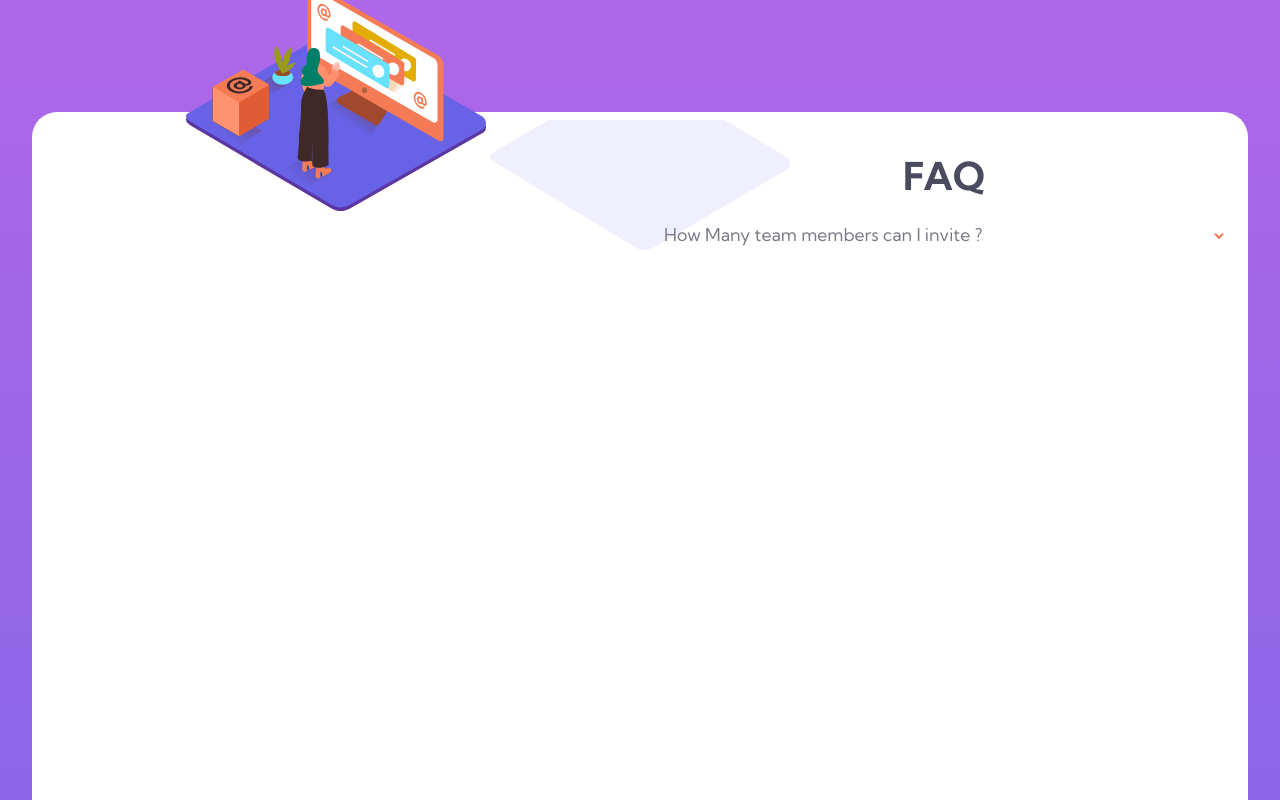
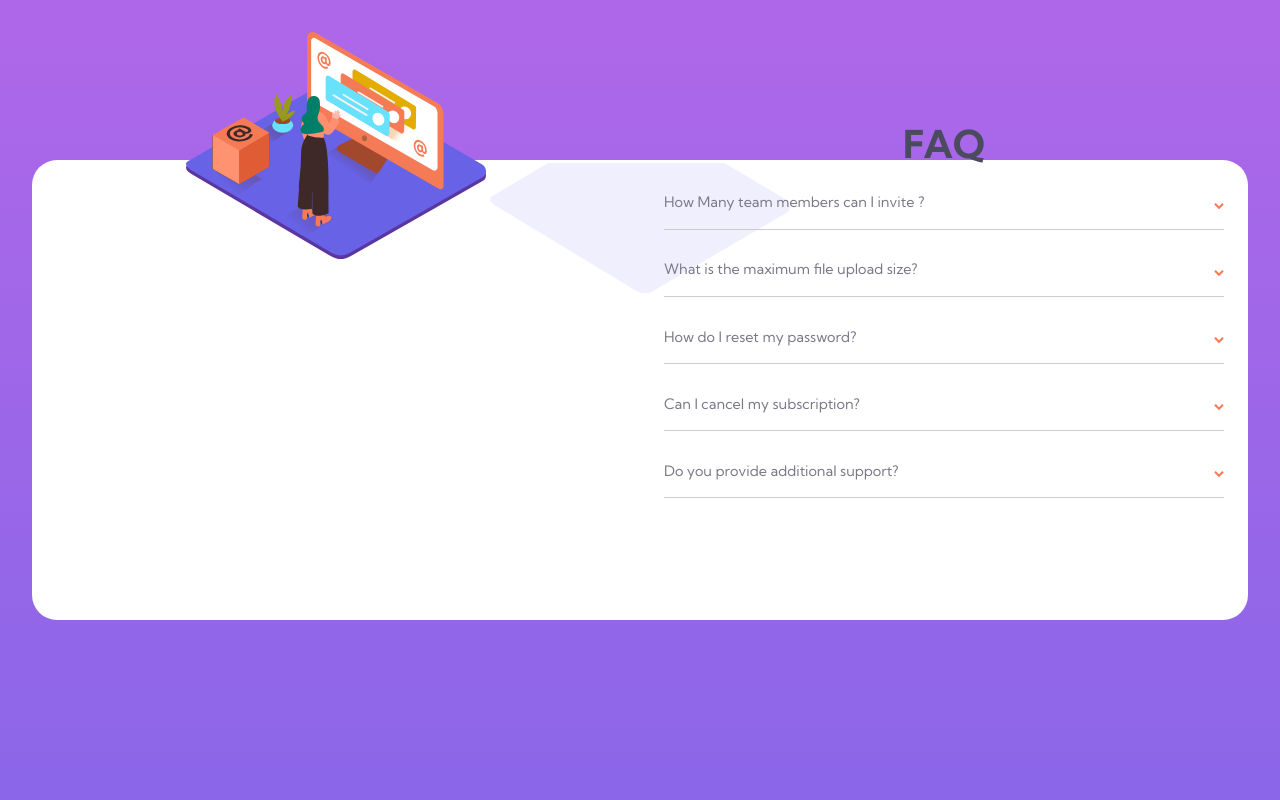
Before and after one commit to elghanbibadr/faq-acordion, a plain HTML site: page index.html in a window 1280 px wide. Shown: the top 800 px of the page. Drawn offline with Linux system fonts and the light colour scheme.

Commit message:
questions html

```diff
--- a/index.html
+++ b/index.html
@@ -20,11 +20,46 @@
     </div>
     <div class="faq__questions">
       <h1 class="faq__title">FAQ</h1>
-      <div class="faq__heading">
-        <p class="faq__ques">How Many team members can I invite ?</p>
-        <svg class="faq__arrow" width="10" height="7" xmlns="http://www.w3.org/2000/svg"><path d="M1 .799l4 4 4-4" stroke="#F47B56" stroke-width="2" fill="none" fill-rule="evenodd"/></svg>
+      <!-- question 1 -->
+      <div class="questions">
+        <div class="faq__heading">
+          <p class="faq__ques">How Many team members can I invite ?</p>
+          <svg class="faq__arrow" width="10" height="7" xmlns="http://www.w3.org/2000/svg"><path d="M1 .799l4 4 4-4" stroke="#F47B56" stroke-width="2" fill="none" fill-rule="evenodd"/></svg>
+        </div>
+        <p class="faq__answers">You can invite up to 2 additional users on the Free plan. There is no limit on team members for the Premium plan.</p>
       </div>
-      <p class="faq__answers">Lorem ipsum dolor sit amet consectetur.</p>
+      <!-- question 2 -->
+      <div class="questions">
+        <div class="faq__heading">
+          <p class="faq__ques">What is the maximum file upload size?</p>
+          <svg class="faq__arrow" width="10" height="7" xmlns="http://www.w3.org/2000/svg"><path d="M1 .799l4 4 4-4" stroke="#F47B56" stroke-width="2" fill="none" fill-rule="evenodd"/></svg>
+        </div>
+        <p class="faq__answers">No more than 2GB. All files in your account must fit your allotted storage space.</p>
+      </div>
+      <!-- question 3 -->
+      <div class="questions">
+        <div class="faq__heading">
+          <p class="faq__ques">How do I reset my password?</p>
+          <svg class="faq__arrow" width="10" height="7" xmlns="http://www.w3.org/2000/svg"><path d="M1 .799l4 4 4-4" stroke="#F47B56" stroke-width="2" fill="none" fill-rule="evenodd"/></svg>
+        </div>
+        <p class="faq__answers">Click “Forgot password” from the login page or “Change password” from your profile page. A reset link will be emailed to you.</p>
+      </div>
+      <!-- question 4 -->
+      <div class="questions">
+        <div class="faq__heading">
+          <p class="faq__ques">Can I cancel my subscription?</p>
+          <svg class="faq__arrow" width="10" height="7" xmlns="http://www.w3.org/2000/svg"><path d="M1 .799l4 4 4-4" stroke="#F47B56" stroke-width="2" fill="none" fill-rule="evenodd"/></svg>
+        </div>
+        <p class="faq__answers">Yes! Send us a message and we’ll process your request no questions asked.</p>
+      </div>
+      <!-- question 5 -->
+      <div class="questions">
+        <div class="faq__heading">
+          <p class="faq__ques">Do you provide additional support?</p>
+          <svg class="faq__arrow" width="10" height="7" xmlns="http://www.w3.org/2000/svg"><path d="M1 .799l4 4 4-4" stroke="#F47B56" stroke-width="2" fill="none" fill-rule="evenodd"/></svg>
+        </div>
+        <p class="faq__answers">Chat and email support is available 24/7. Phone lines are open during normal business hours..</p>
+      </div>
     </div>
   </main>
 </body>
--- a/scss/main.scss
+++ b/scss/main.scss
@@ -8,27 +8,33 @@
     background-repeat: no-repeat;
     margin-top: 7rem;
      background-position: 50% 1%;
-    height:120vh;
+    // height:120vh;
     margin-inline: 2rem;
     border-radius: 25px;
 
     &__questions{
      padding: 1rem 1.5rem;
+     position:relative;
+     top: -5rem;
     }
 
     &__title{
         color: $heading;
         text-align: center;
-        margin-bottom: 10px;
+        margin-bottom: 1.4rem;
     }
 
+    .questions{
+        border-bottom: 1px solid #ccc;
+        margin-bottom: 1.6rem;
+    }
 
     &__heading{
         display: flex;
         justify-content: space-between;
     }
   &__arrow{
-      margin-top: 1.6rem;
+      margin-top: 0.9rem;
       cursor: pointer;
   }
  &__ques-active{
@@ -36,7 +42,8 @@
   font-weight: bold;
  }
   &__answers{
-      display: none;
+    opacity: 0;
+    max-height: 0;
   }
 
 
--- a/scss/partials/_general.scss
+++ b/scss/partials/_general.scss
@@ -357,8 +357,11 @@ body{
     height: 200vh;
     font-family: 'Kumbh Sans', sans-serif;
     font-size: 1.2rem;
+    padding-top: 3rem;
 }
 p{
   color: $text;
-  font-size: 1.1rem;
+  font-size: 0.9rem;
+  padding: 0;
+  margin-block: 6px;
 }
```
Also changed, not shown: scss/main.css, 1 other file.
